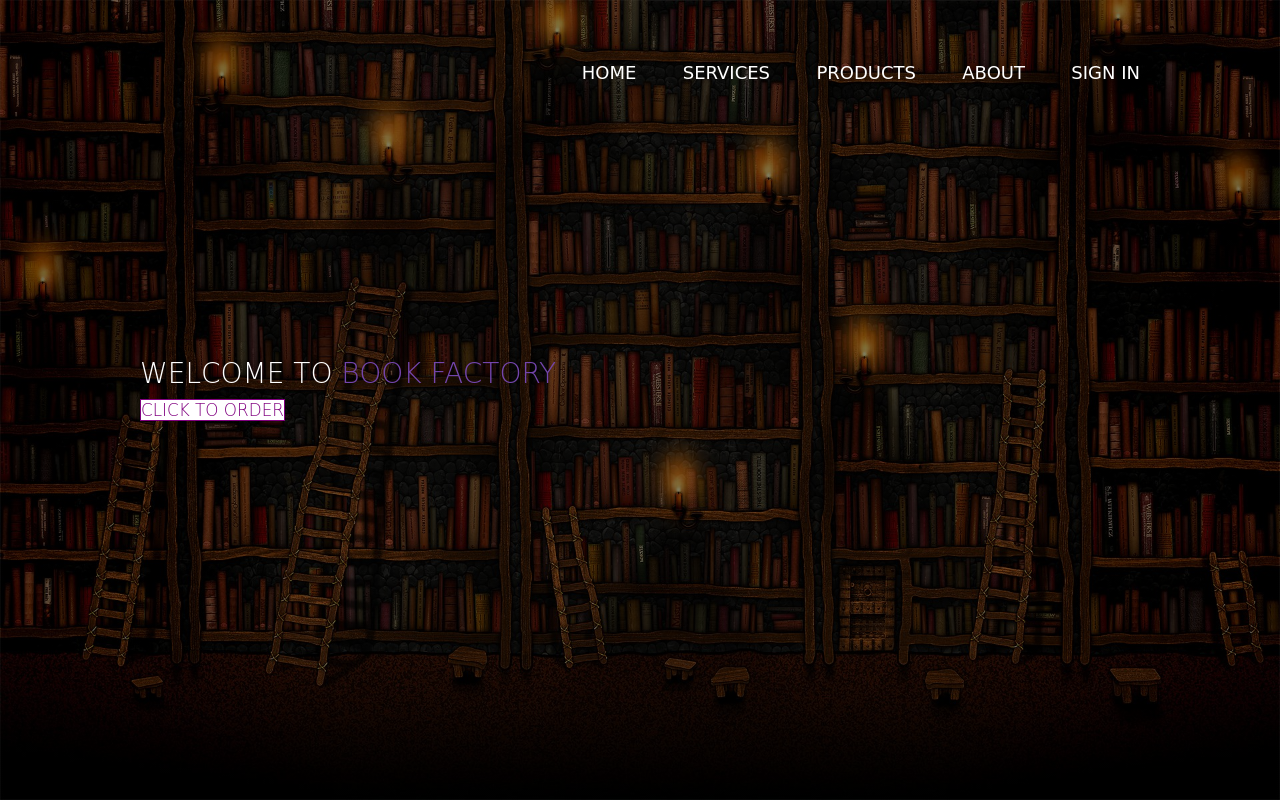
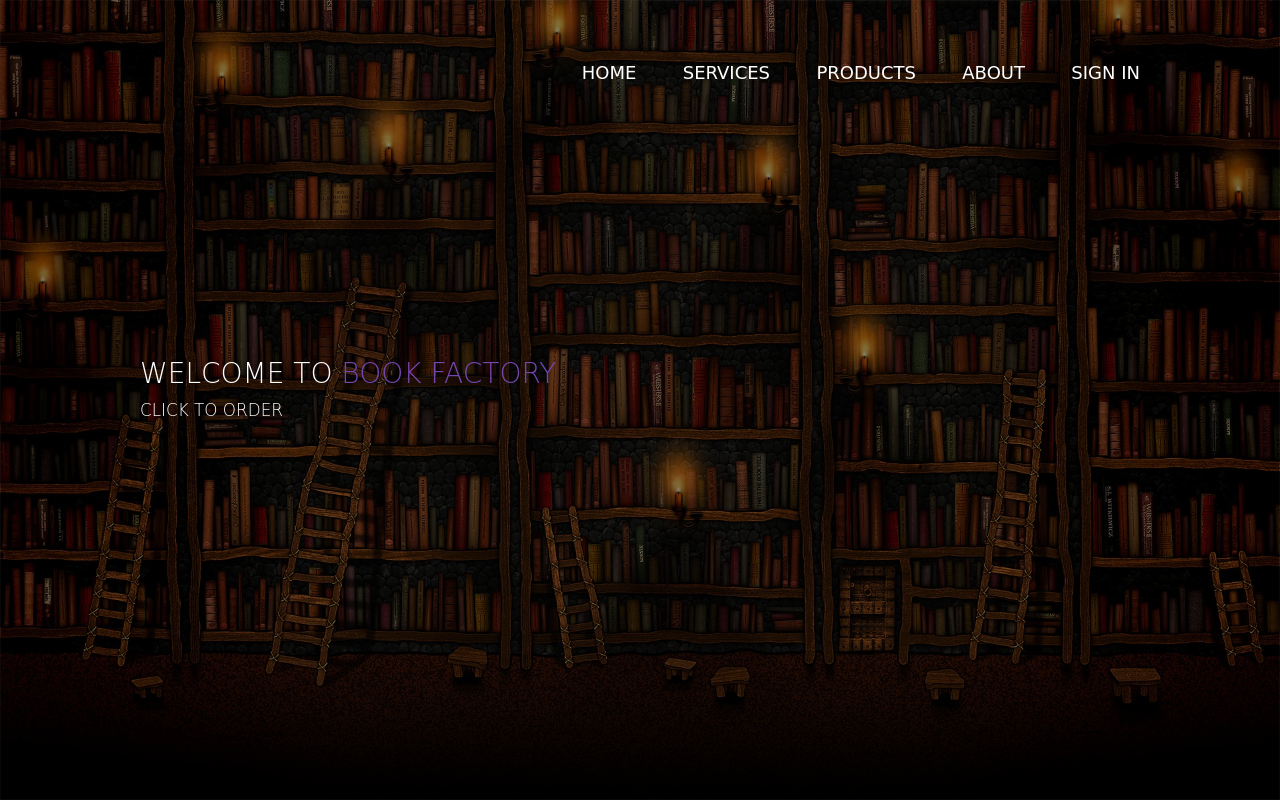
Before and after one commit to anujeet98/booksellbuy, a PHP site: page /projectwdl.html in a window 1280 px wide, with the pointer over the restyled element. Run offline with PHP 8.4, Linux system fonts and the light colour scheme; some libraries are stand-ins or nearby versions; some web fonts are replaced.

Commit message:
Update style.css

```diff
--- a/css/style.css
+++ b/css/style.css
@@ -57,7 +57,8 @@ header{
 
 }
 .order:hover{
-	background-color: white;
+	color: white;
+	border: white;
 }
 .colorchange{
 	animation: colorchangeBOOKFACTORY 1s infinite;
```
